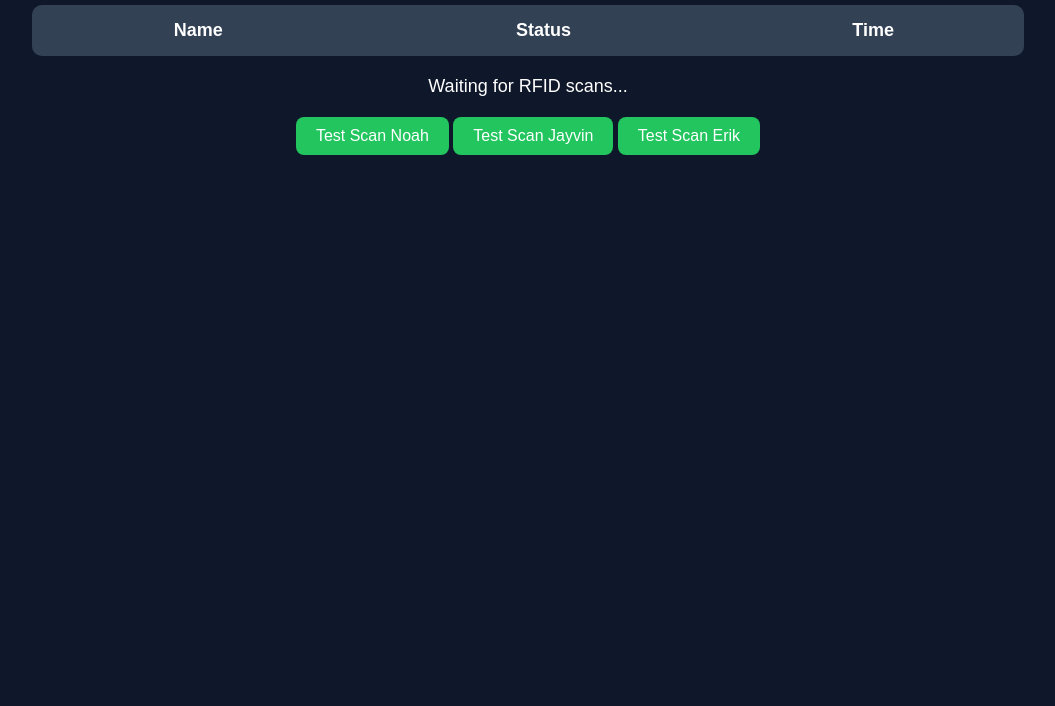
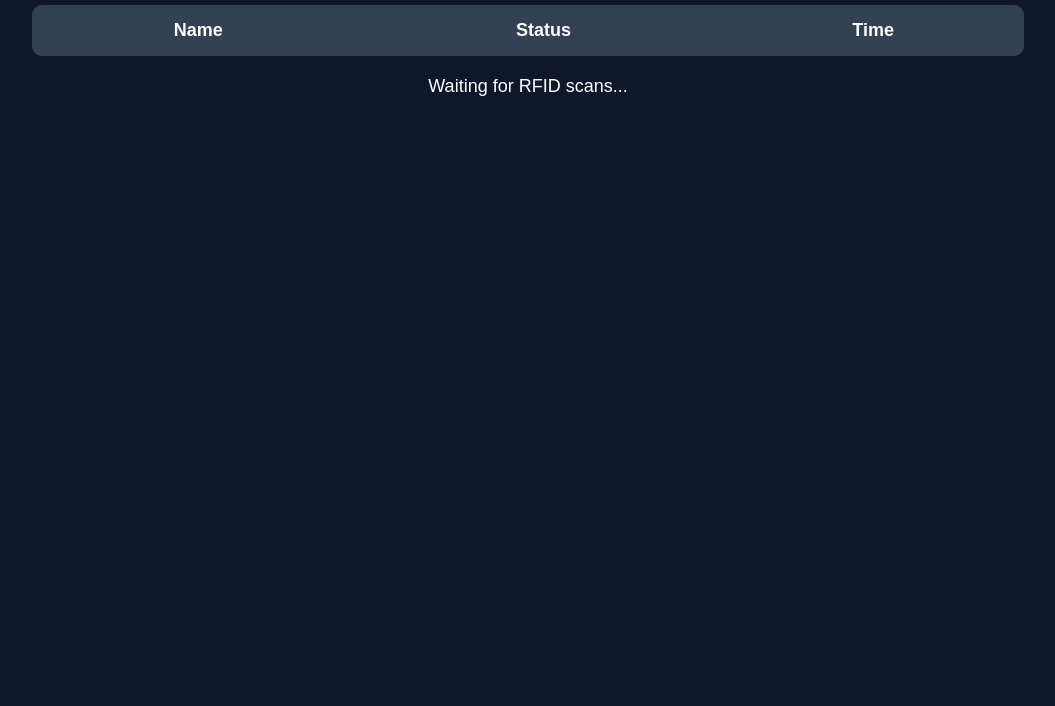
Before and after one commit to nmila001-blip/website-for-Robotics, a plain HTML site: page index.html in a window 1280 px wide. Shown: the part 94-800 px from the top of the page, without its empty margins (112-1167 px from the left). Drawn offline with nearby package versions, Linux system fonts and the light colour scheme.

Commit message:
Update index.html

```diff
--- a/index.html
+++ b/index.html
@@ -51,21 +51,6 @@ td{
     font-weight:bold;
 }
 
-button{
-    margin-top:20px;
-    padding:10px 20px;
-    border:none;
-    border-radius:8px;
-    background:#22c55e;
-    color:white;
-    font-size:16px;
-    cursor:pointer;
-}
-
-button:hover{
-    opacity:0.9;
-}
-
 .statusBox{
     margin-top:20px;
     font-size:18px;
@@ -91,10 +76,6 @@ button:hover{
 <div class="statusBox" id="statusBox">
     Waiting for RFID scans...
 </div>
-
-<button onclick="fakeScan('Noah')">Test Scan Noah</button>
-<button onclick="fakeScan('Jayvin')">Test Scan Jayvin</button>
-<button onclick="fakeScan('Erik')">Test Scan Erik</button>
 
 <!-- SUPABASE -->
 <script src="https://cdn.jsdelivr.net/npm/@supabase/supabase-js"></script>
@@ -189,7 +170,7 @@ async function loadAttendance(){
 
 async function markAttendance(name){
 
-    const { data, error } = await supabase
+    const { error } = await supabase
         .from('attendance')
         .insert([
             {
@@ -215,16 +196,6 @@ async function markAttendance(name){
 }
 
 // =====================================
-// TEST BUTTONS
-// =====================================
-
-function fakeScan(name){
-
-    markAttendance(name);
-
-}
-
-// =====================================
 // AUTO REFRESH
 // =====================================
 
```
